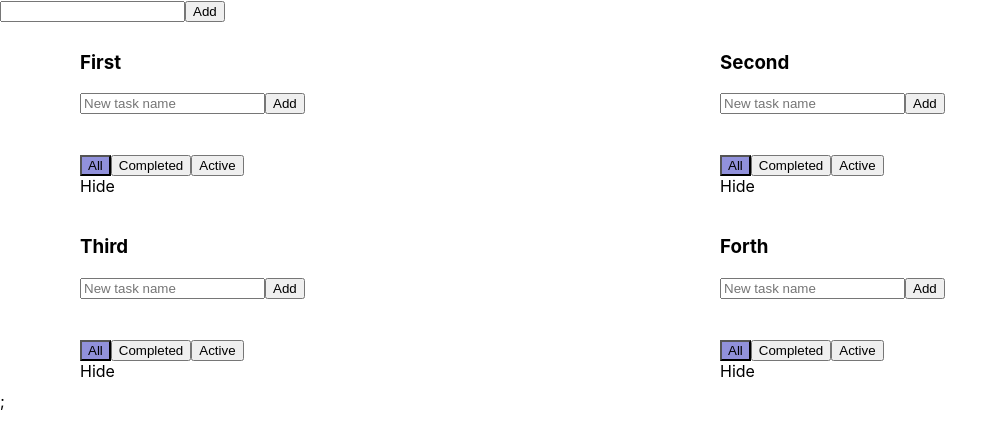
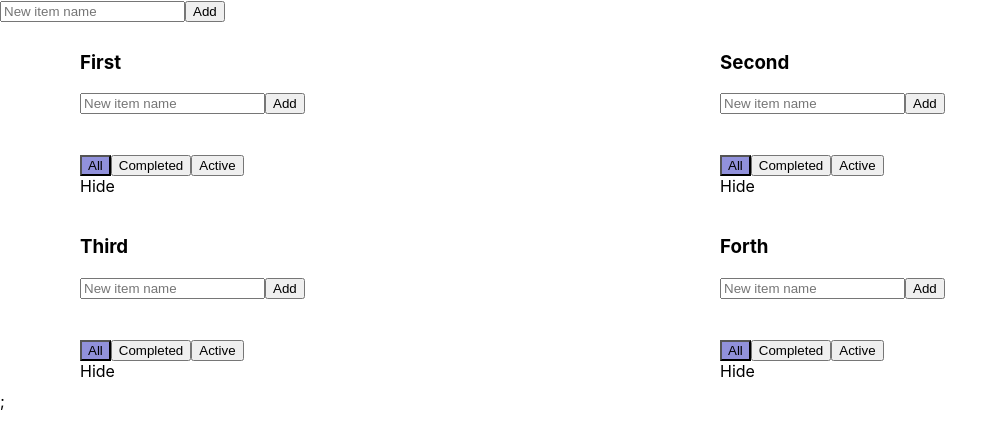
Before and after one commit to xxxzez/todoList, a React (Create React App) app: page / in a window 1280 px wide. Shown: the top 446 px of the page, without its empty margins (0-1008 px from the left). Built offline with nearby package versions, Linux system fonts and the light colour scheme.

Commit message:
refact: add addNewItemForm component

```diff
--- /dev/null
+++ b/src/AddNewItemForm .js
@@ -0,0 +1,50 @@
+import React from "react";
+import "./App.css";
+
+class AddNewItemForm extends React.Component {
+    state = {
+        error: false,
+        title: "",
+    };
+
+    onAddItemClick = () => {
+        let newText = this.state.title;
+        this.setState({ title: "" });
+        if (newText === "") {
+            this.setState({ error: true });
+        } else {
+            this.setState({ error: false });
+        }
+        this.props.addItem(newText);
+    };
+
+    onInputChange = (event) => {
+        this.setState({ error: false });
+        this.setState({ title: event.currentTarget.value });
+    };
+
+    onKeyPressHandler = (event) => {
+        if (event.key === "Enter") {
+            this.onAddItemClick();
+        }
+    };
+
+    render = () => {
+        let inputClass = this.state.error === true ? "error" : "";
+        return (
+            <div className="todoList-newTaskForm">
+                <input
+                    value={this.state.title}
+                    onKeyPress={this.onKeyPressHandler}
+                    onChange={this.onInputChange}
+                    className={inputClass}
+                    type="text"
+                    placeholder="New item name"
+                />
+                <button onClick={this.onAddItemClick}>Add</button>
+            </div>
+        );
+    };
+}
+
+export default AddNewItemForm;
--- a/src/App.js
+++ b/src/App.js
@@ -1,6 +1,8 @@
 import React from "react";
 import "./App.css";
 import TodoList from "./TodoList";
+import AddNewItemForm from "./AddNewItemForm ";
+import TodoListTitle from "./TodoListTitle";
 
 class App extends React.Component {
     state = {
@@ -11,6 +13,11 @@ class App extends React.Component {
             { id: 3, title: "Forth" },
         ],
     };
+
+    addTodoList = (title) => {
+        alert(title);
+    };
+
     render = () => {
         let todoLists = this.state.todolists.map((tl) => (
             <TodoList id={tl.id} title={tl.title} />
@@ -18,8 +25,7 @@ class App extends React.Component {
         return (
             <>
                 <div>
-                    <input />
-                    <button onClick={this.addTodoList}>Add</button>
+                    <AddNewItemForm addItem={this.addTodoList} />
                 </div>
                 <div className="App">{todoLists}</div>;
             </>
--- a/src/TodoList.js
+++ b/src/TodoList.js
@@ -1,8 +1,9 @@
 import React from "react";
 import "./App.css";
-import TodoListHeader from "./TodoListHeader";
 import TodoListFooter from "./TodoListFooter";
 import TodoListTasks from "./TodoListTasks";
+import TodoListTitle from "./TodoListTitle";
+import AddNewItemForm from "./AddNewItemForm ";
 
 class App extends React.Component {
     state = {
@@ -78,10 +79,10 @@ class App extends React.Component {
     render = () => {
         return (
             <div className="todoList">
-                <TodoListHeader
-                    addTask={this.addTask}
-                    title={this.props.title}
-                />
+                <div className="todoList-header">
+                    <TodoListTitle title={this.props.title} />
+                    <AddNewItemForm addItem={this.addItem} />
+                </div>
                 <TodoListTasks
                     changeTaskTitle={this.changeTaskTitle}
                     changeStatus={this.changeStatus}
--- a/src/TodoListHeader.js
+++ /dev/null
@@ -1,53 +0,0 @@
-import React from "react";
-import "./App.css";
-
-class TodoListHeader extends React.Component {
-    state = {
-        error: false,
-        title: "",
-    };
-
-    onAddTaskClick = () => {
-        let newText = this.state.title;
-        this.setState({ title: "" });
-        if (newText === "") {
-            this.setState({ error: true });
-        } else {
-            this.setState({ error: false });
-        }
-        this.props.addTask(newText);
-    };
-
-    onInputChange = (event) => {
-        this.setState({ error: false });
-        this.setState({ title: event.currentTarget.value });
-    };
-
-    onKeyPressHandler = (event) => {
-        if (event.key === "Enter") {
-            this.onAddTaskClick();
-        }
-    };
-
-    render = () => {
-        let inputClass = this.state.error === true ? "error" : "";
-        return (
-            <div className="todoList-header">
-                <h3 className="todoList-header__title">{this.props.title}</h3>
-                <div className="todoList-newTaskForm">
-                    <input
-                        value={this.state.title}
-                        onKeyPress={this.onKeyPressHandler}
-                        onChange={this.onInputChange}
-                        className={inputClass}
-                        type="text"
-                        placeholder="New task name"
-                    />
-                    <button onClick={this.onAddTaskClick}>Add</button>
-                </div>
-            </div>
-        );
-    };
-}
-
-export default TodoListHeader;
--- /dev/null
+++ b/src/TodoListTitle.js
@@ -0,0 +1,14 @@
+import React from "react";
+import "./App.css";
+
+class TodoListTitle extends React.Component {
+    render = () => {
+        return (
+            <div className="todoList-header">
+                <h3 className="todoList-header__title">{this.props.title}</h3>
+            </div>
+        );
+    };
+}
+
+export default TodoListTitle;
```
